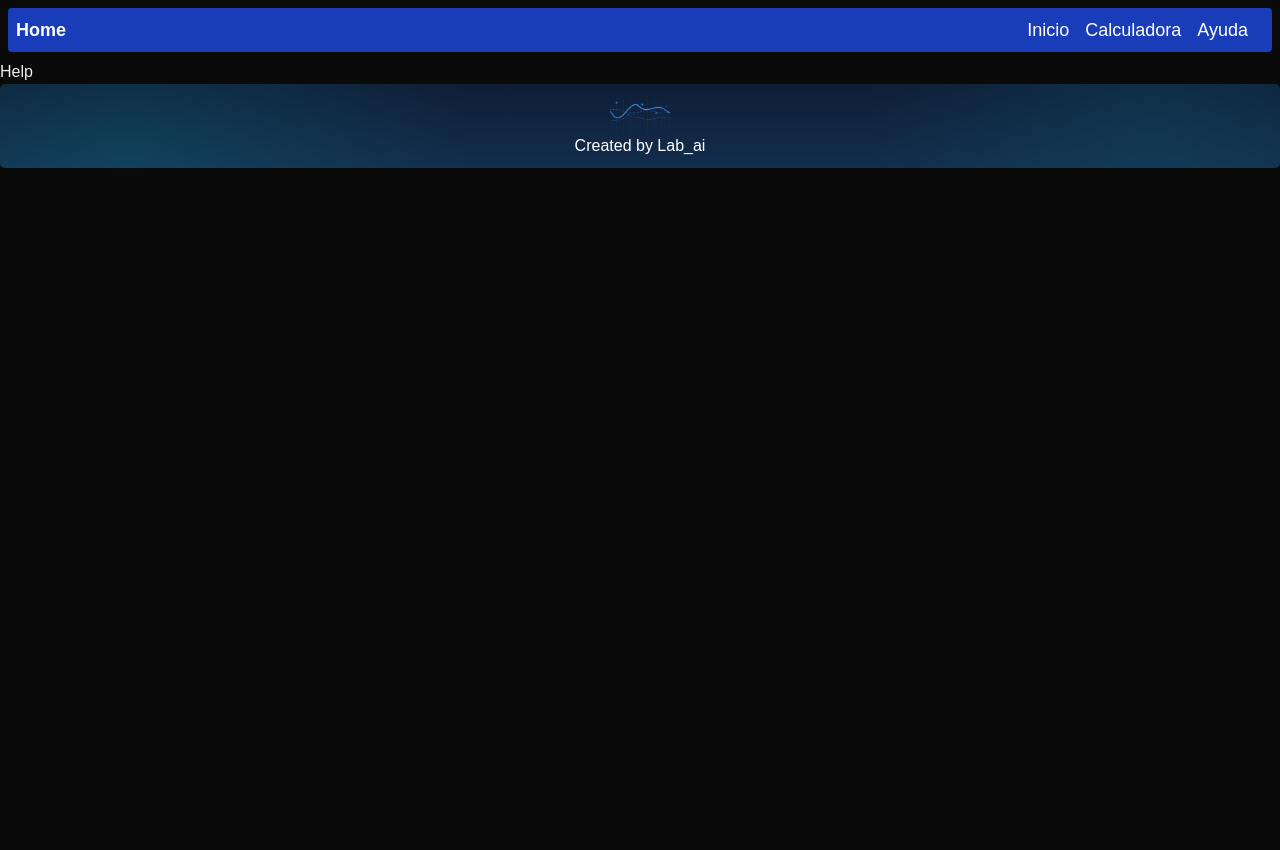
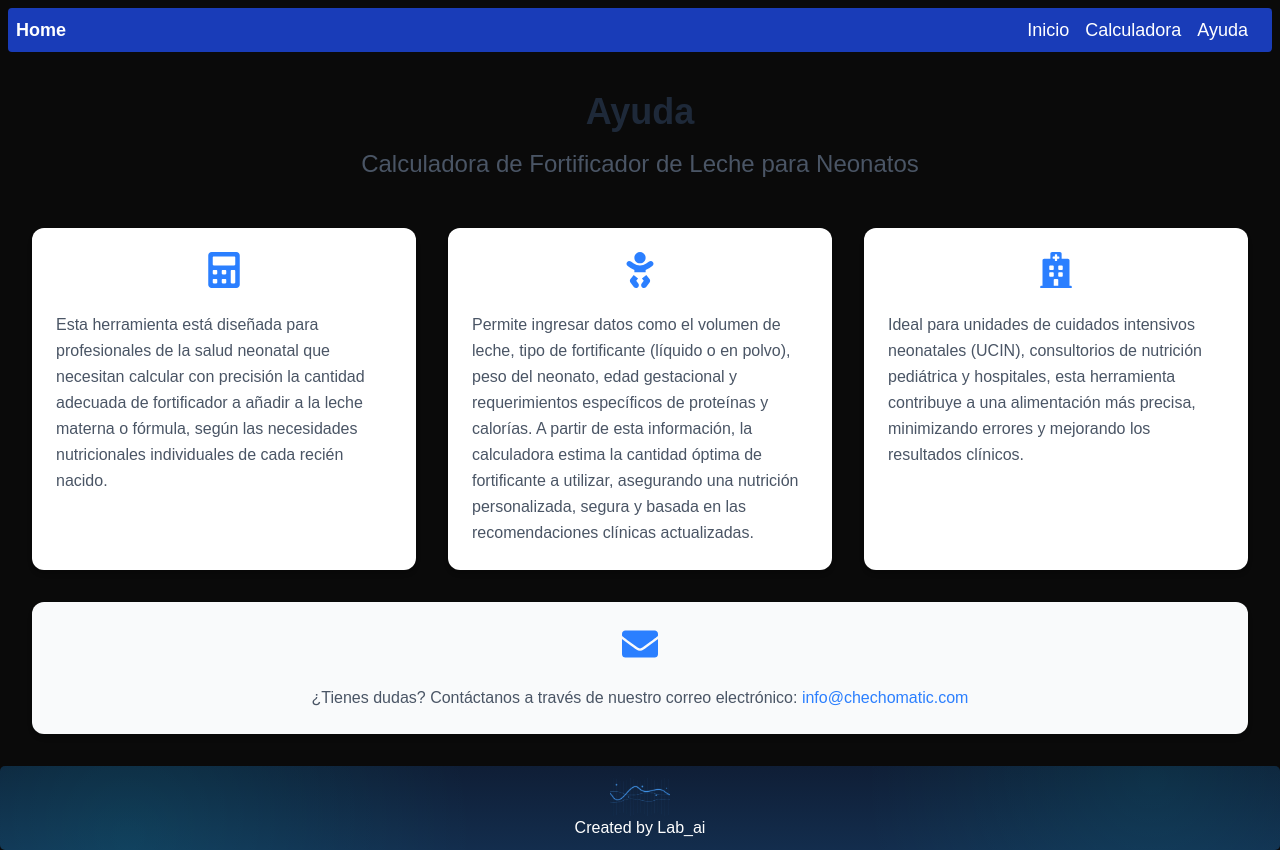
Before and after one commit to gabieb2/LactaMatic, a Next.js app: page /help in a window 1280 px wide. Before the commit the page ends 800 px from the top, so only its background shows below. Built offline with nearby package versions, Linux system fonts and the light colour scheme.

Commit message:
help page text and design

```diff
--- a/package.json
+++ b/package.json
@@ -1,5 +1,5 @@
 {
-  "name": "lact-app",
+  "name": "chechomatic",
   "version": "0.1.0",
   "private": true,
   "scripts": {
@@ -12,7 +12,8 @@
     "next": "15.3.2",
     "papaparse": "^5.5.3",
     "react": "^19.0.0",
-    "react-dom": "^19.0.0"
+    "react-dom": "^19.0.0",
+    "react-icons": "^5.5.0"
   },
   "devDependencies": {
     "@eslint/eslintrc": "^3",
--- a/src/app/help/page.js
+++ b/src/app/help/page.js
@@ -1,6 +1,63 @@
+'use client';
+
+import { FaCalculator, FaBaby, FaHospital, FaEnvelope } from 'react-icons/fa';
 
 const Help = () => {
-  return <div>Help</div>;
+  return (
+    <div className="max-w-7xl mx-auto px-4 sm:px-6 lg:px-8 py-8">
+      <div className="text-center mb-12">
+        <h1 className="text-4xl font-bold text-gray-800 mb-4">Ayuda</h1>
+        <h2 className="text-2xl text-gray-600 font-medium">
+          Calculadora de Fortificador de Leche para Neonatos
+        </h2>
+        {/* Generado por ChatGPT, podría hacerse con lo que hace de verdad, esto es solo un mock up */}
+      </div>
+
+      <div className="grid grid-cols-1 md:grid-cols-2 lg:grid-cols-3 gap-8">
+        <div className="bg-white rounded-xl shadow-md hover:shadow-lg transition-all duration-300 hover:-translate-y-1 p-6">
+          <div className="flex justify-center mb-6">
+            <FaCalculator className="text-4xl text-blue-500" />
+          </div>
+          <p className="text-gray-600 leading-relaxed">
+            Esta herramienta está diseñada para profesionales de la salud neonatal que necesitan calcular con precisión la cantidad adecuada de fortificador a añadir a la leche materna o fórmula, según las necesidades nutricionales individuales de cada recién nacido.
+          </p>
+        </div>
+
+        <div className="bg-white rounded-xl shadow-md hover:shadow-lg transition-all duration-300 hover:-translate-y-1 p-6">
+          <div className="flex justify-center mb-6">
+            <FaBaby className="text-4xl text-blue-500" />
+          </div>
+          <p className="text-gray-600 leading-relaxed">
+            Permite ingresar datos como el volumen de leche, tipo de fortificante (líquido o en polvo), peso del neonato, edad gestacional y requerimientos específicos de proteínas y calorías. A partir de esta información, la calculadora estima la cantidad óptima de fortificante a utilizar, asegurando una nutrición personalizada, segura y basada en las recomendaciones clínicas actualizadas.
+          </p>
+        </div>
+
+        <div className="bg-white rounded-xl shadow-md hover:shadow-lg transition-all duration-300 hover:-translate-y-1 p-6">
+          <div className="flex justify-center mb-6">
+            <FaHospital className="text-4xl text-blue-500" />
+          </div>
+          <p className="text-gray-600 leading-relaxed">
+            Ideal para unidades de cuidados intensivos neonatales (UCIN), consultorios de nutrición pediátrica y hospitales, esta herramienta contribuye a una alimentación más precisa, minimizando errores y mejorando los resultados clínicos.
+          </p>
+        </div>
+
+        <div className="col-span-full bg-gray-50 rounded-xl shadow-md p-6 text-center">
+          <div className="flex justify-center mb-6">
+            <FaEnvelope className="text-4xl text-blue-500" />
+          </div>
+          <p className="text-gray-600">
+            ¿Tienes dudas? Contáctanos a través de nuestro correo electrónico:{' '}
+            <a
+              href="mailto:info@chechomatic.com"
+              className="text-blue-500 font-medium hover:text-blue-600 hover:underline transition-colors duration-200"
+            >
+              info@chechomatic.com
+            </a>
+          </p>
+        </div>
+      </div>
+    </div>
+  );
 };
 
 export default Help;
```
Also changed, not shown: 1 other file (tests, documents, lock files or other folders).
